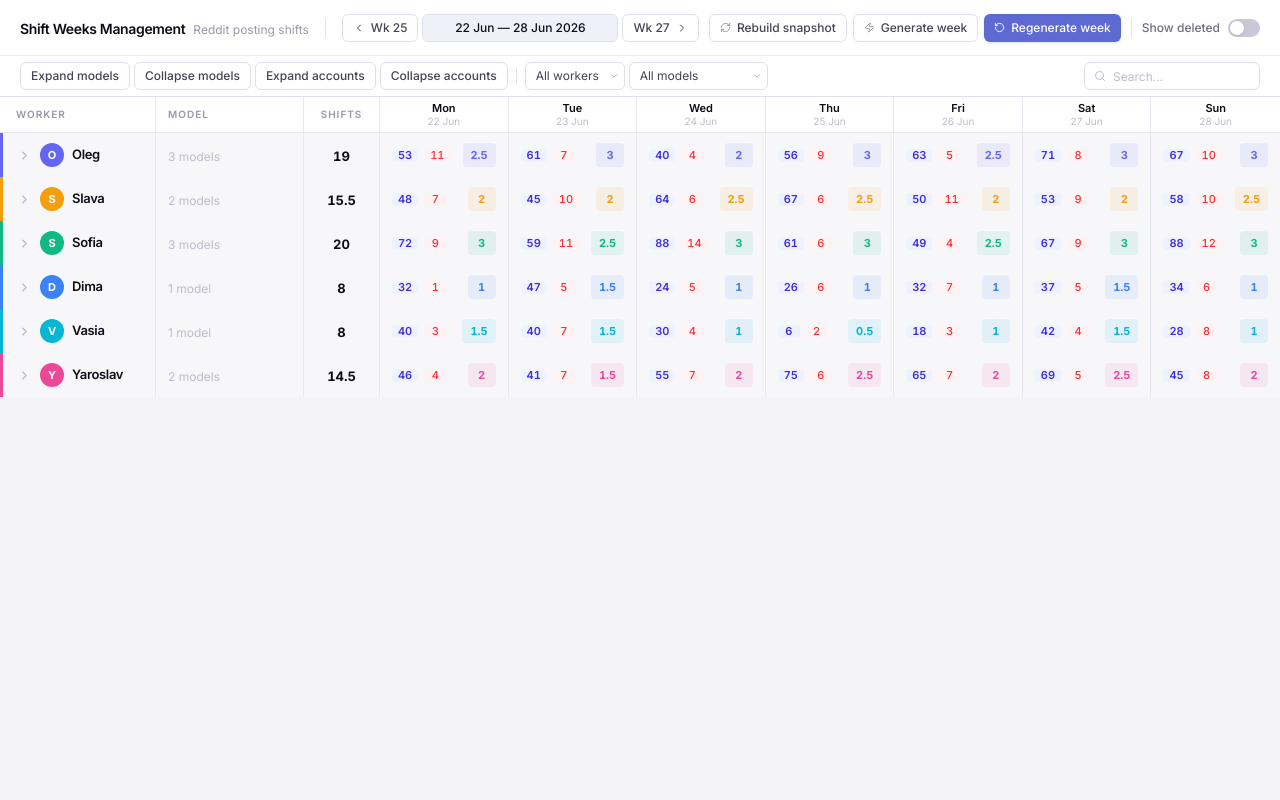
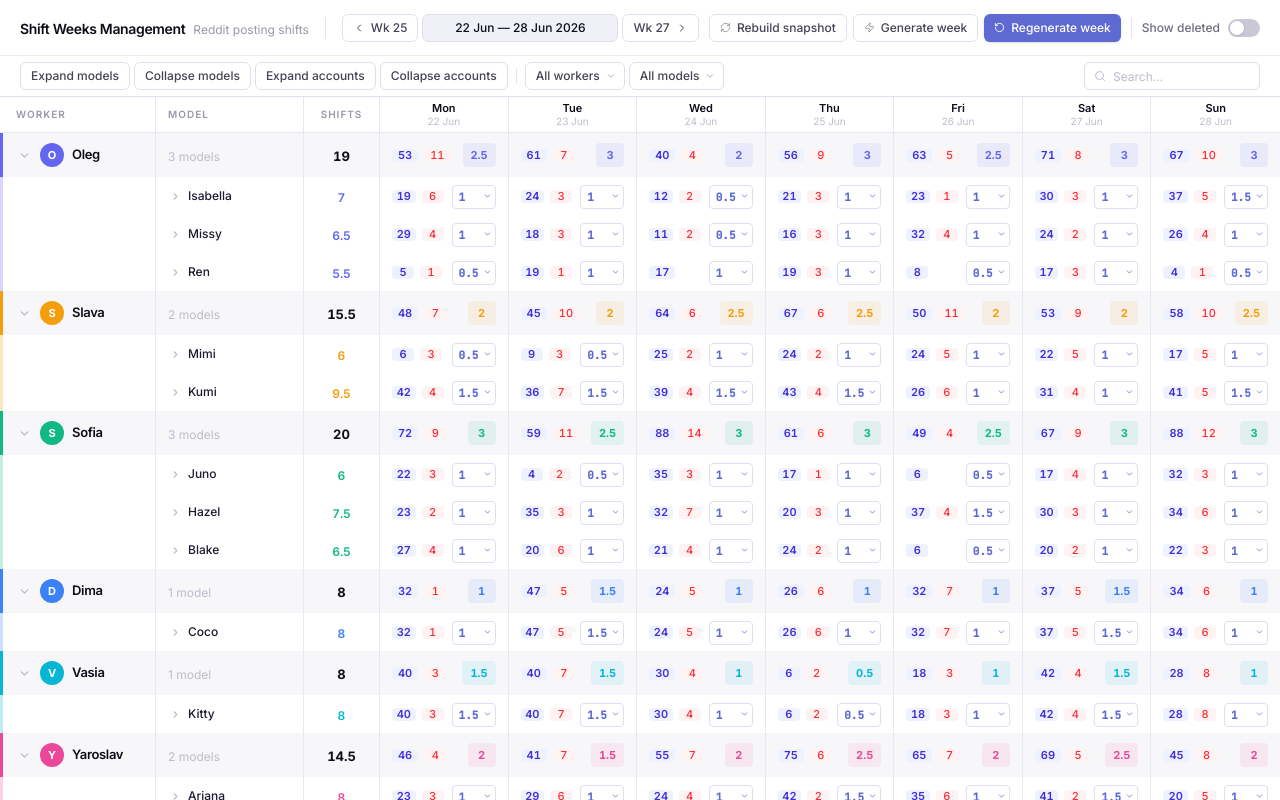
Before and after one commit to qwertychern404-design/site_shifts, a React (Vite) app: page / in a window 1280 px wide. Built offline with nearby package versions, Linux system fonts and the light colour scheme.

Commit message:
Update App.tsx

```diff
--- a/src/app/App.tsx
+++ b/src/app/App.tsx
@@ -1,4 +1,4 @@
-import { useState, useCallback } from "react";
+import { useState, useCallback, useRef, useEffect } from "react";
 import {
   ChevronDown,
   ChevronRight,
@@ -384,16 +384,92 @@ function Tooltip({ tip }: { tip: TooltipState }) {
   );
 }
 
+// MultiSelectDropdown — выбор нескольких значений чекбоксами
+
+interface MultiSelectOption { id: string; label: string; }
+
+function MultiSelectDropdown({
+  label,
+  options,
+  selected,
+  onChange,
+}: {
+  label: string;
+  options: MultiSelectOption[];
+  selected: Set<string>;
+  onChange: (next: Set<string>) => void;
+}) {
+  const [open, setOpen] = useState(false);
+  const ref = useRef<HTMLDivElement>(null);
+
+  useEffect(() => {
+    function onDocClick(e: MouseEvent) {
+      if (ref.current && !ref.current.contains(e.target as Node)) setOpen(false);
+    }
+    document.addEventListener("mousedown", onDocClick);
+    return () => document.removeEventListener("mousedown", onDocClick);
+  }, []);
+
+  const toggle = (id: string) => {
+    const n = new Set(selected);
+    n.has(id) ? n.delete(id) : n.add(id);
+    onChange(n);
+  };
+
+  const summary = selected.size === 0
+    ? label
+    : selected.size === 1
+      ? options.find(o => o.id === [...selected][0])?.label ?? label
+      : `${label}: ${selected.size}`;
+
+  return (
+    <div className="relative" ref={ref}>
+      <button
+        onClick={() => setOpen(p => !p)}
+        className="flex items-center gap-1.5 pl-2.5 pr-2 h-7 text-xs text-[#444456] border border-[#E0E0EC] rounded-md bg-white hover:bg-[#F5F5FA] whitespace-nowrap"
+      >
+        <span>{summary}</span>
+        <ChevronDown size={10} className="text-[#999]" />
+      </button>
+      {open && (
+        <div className="absolute z-40 mt-1 min-w-[180px] max-h-64 overflow-auto bg-white border border-[#E0E0EC] rounded-md shadow-lg py-1">
+          <button
+            onClick={() => onChange(new Set())}
+            className="w-full text-left px-3 py-1.5 text-xs text-[#5E6AD2] hover:bg-[#F5F5FA] font-medium"
+          >
+            All
+          </button>
+          <div className="h-px bg-[#EAEAF2] my-1" />
+          {options.map(opt => (
+            <label
+              key={opt.id}
+              className="flex items-center gap-2 px-3 py-1.5 text-xs text-[#444456] hover:bg-[#F5F5FA] cursor-pointer"
+            >
+              <input
+                type="checkbox"
+                checked={selected.has(opt.id)}
+                onChange={() => toggle(opt.id)}
+                className="accent-[#5E6AD2]"
+              />
+              <span className="truncate">{opt.label}</span>
+            </label>
+          ))}
+        </div>
+      )}
+    </div>
+  );
+}
+
 // Main App
 
 export default function App() {
-  // По умолчанию всё свёрнуто
-  const [expandedWorkers, setExpandedWorkers] = useState<Set<string>>(new Set());
+  // По умолчанию открыты только модели (воркеры развёрнуты, аккаунты скрыты)
+  const [expandedWorkers, setExpandedWorkers] = useState<Set<string>>(new Set(DATA.map(w => w.id)));
   const [expandedModels, setExpandedModels] = useState<Set<string>>(new Set());
   const [showDeleted, setShowDeleted] = useState(false);
   const [currentWeek, setCurrentWeek] = useState(26);
-  const [workerFilter, setWorkerFilter] = useState("all");
-  const [modelFilter, setModelFilter] = useState("all");
+  const [workerFilter, setWorkerFilter] = useState<Set<string>>(new Set());
+  const [modelFilter, setModelFilter] = useState<Set<string>>(new Set());
   const [search, setSearch] = useState("");
   const [tooltip, setTooltip] = useState<TooltipState | null>(null);
   const [timeHover, setTimeHover] = useState<TimeHover | null>(null);
@@ -428,7 +504,7 @@ export default function App() {
 
   const filteredWorkers = DATA.filter(w => {
     if (!showDeleted && w.deleted) return false;
-    if (workerFilter !== "all" && w.id !== workerFilter) return false;
+    if (workerFilter.size > 0 && !workerFilter.has(w.id)) return false;
     if (searchLower) {
       const matchWorker = w.name.toLowerCase().includes(searchLower);
       const matchModel = w.models.some(m =>
@@ -501,20 +577,18 @@ export default function App() {
             <button onClick={expandAllAccounts} className={btnBase}>Expand accounts</button>
             <button onClick={collapseAllAccounts} className={btnBase}>Collapse accounts</button>
             <div className="w-px h-4 bg-[#E4E4EC] mx-1" />
-            <div className="relative">
-              <select value={workerFilter} onChange={e => setWorkerFilter(e.target.value)} className="pl-2.5 pr-6 h-7 text-xs text-[#444456] border border-[#E0E0EC] rounded-md bg-white hover:bg-[#F5F5FA] appearance-none cursor-pointer focus:outline-none focus:ring-1 focus:ring-[#5E6AD2]">
-                <option value="all">All workers</option>
-                {DATA.map(w => <option key={w.id} value={w.id}>{w.name}</option>)}
-              </select>
-              <ChevronDown size={10} className="absolute right-1.5 top-1/2 -translate-y-1/2 text-[#999] pointer-events-none" />
-            </div>
-            <div className="relative">
-              <select value={modelFilter} onChange={e => setModelFilter(e.target.value)} className="pl-2.5 pr-6 h-7 text-xs text-[#444456] border border-[#E0E0EC] rounded-md bg-white hover:bg-[#F5F5FA] appearance-none cursor-pointer focus:outline-none focus:ring-1 focus:ring-[#5E6AD2]">
-                <option value="all">All models</option>
-                {DATA.flatMap(w => w.models.map(m => <option key={m.id} value={m.id}>{m.name} ({w.name})</option>))}
-              </select>
-              <ChevronDown size={10} className="absolute right-1.5 top-1/2 -translate-y-1/2 text-[#999] pointer-events-none" />
-            </div>
+            <MultiSelectDropdown
+              label="All workers"
+              options={DATA.map(w => ({ id: w.id, label: w.name }))}
+              selected={workerFilter}
+              onChange={setWorkerFilter}
+            />
+            <MultiSelectDropdown
+              label="All models"
+              options={DATA.flatMap(w => w.models.map(m => ({ id: m.id, label: `${m.name} (${w.name})` })))}
+              selected={modelFilter}
+              onChange={setModelFilter}
+            />
           </div>
           <div className="relative">
             <Search size={12} className="absolute left-2.5 top-1/2 -translate-y-1/2 text-[#BCBCCC]" />
@@ -584,7 +658,7 @@ export default function App() {
             {filteredWorkers.map((worker, wi) => {
               const isWorkerExpanded = expandedWorkers.has(worker.id);
               const wShifts = workerWeekShifts(worker, shifts);
-              const visibleModels = worker.models.filter(m => modelFilter === "all" || m.id === modelFilter);
+              const visibleModels = worker.models.filter(m => modelFilter.size === 0 || modelFilter.has(m.id));
 
               return (
                 <WorkerSection
```
